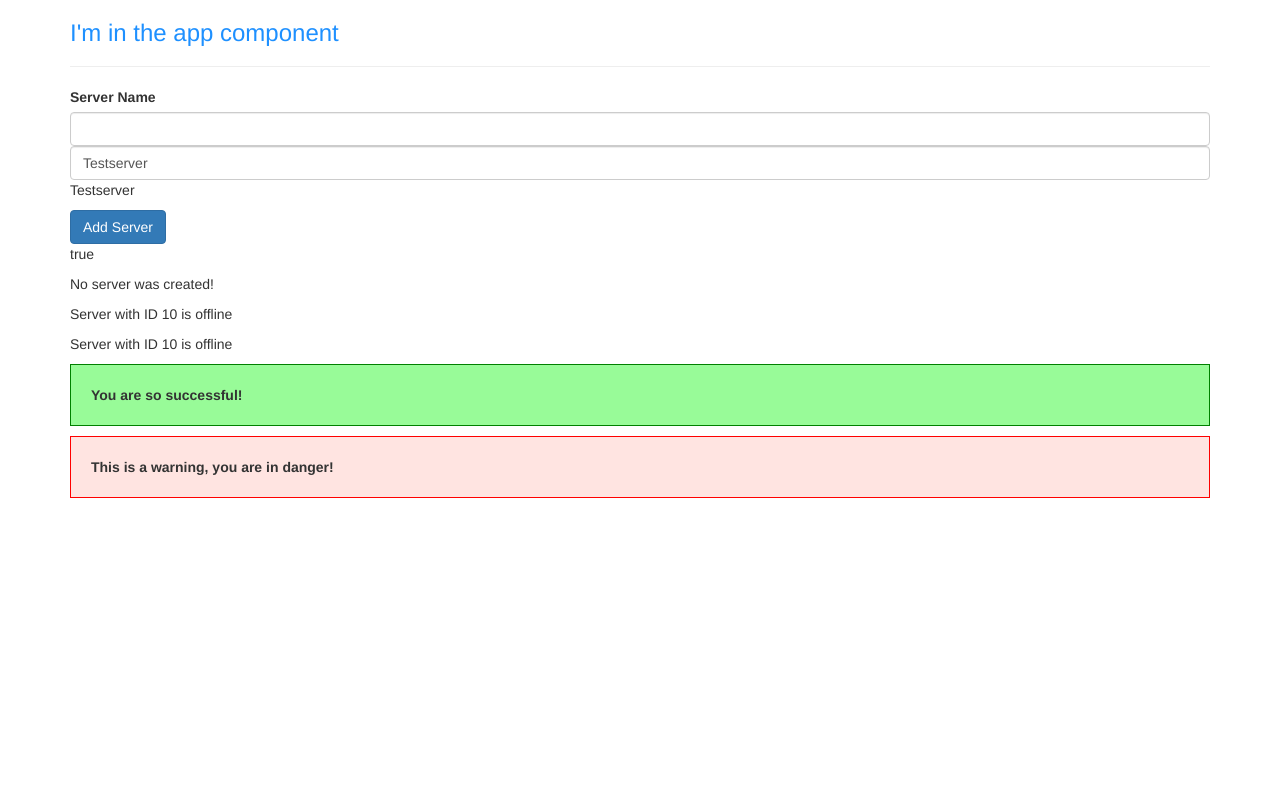
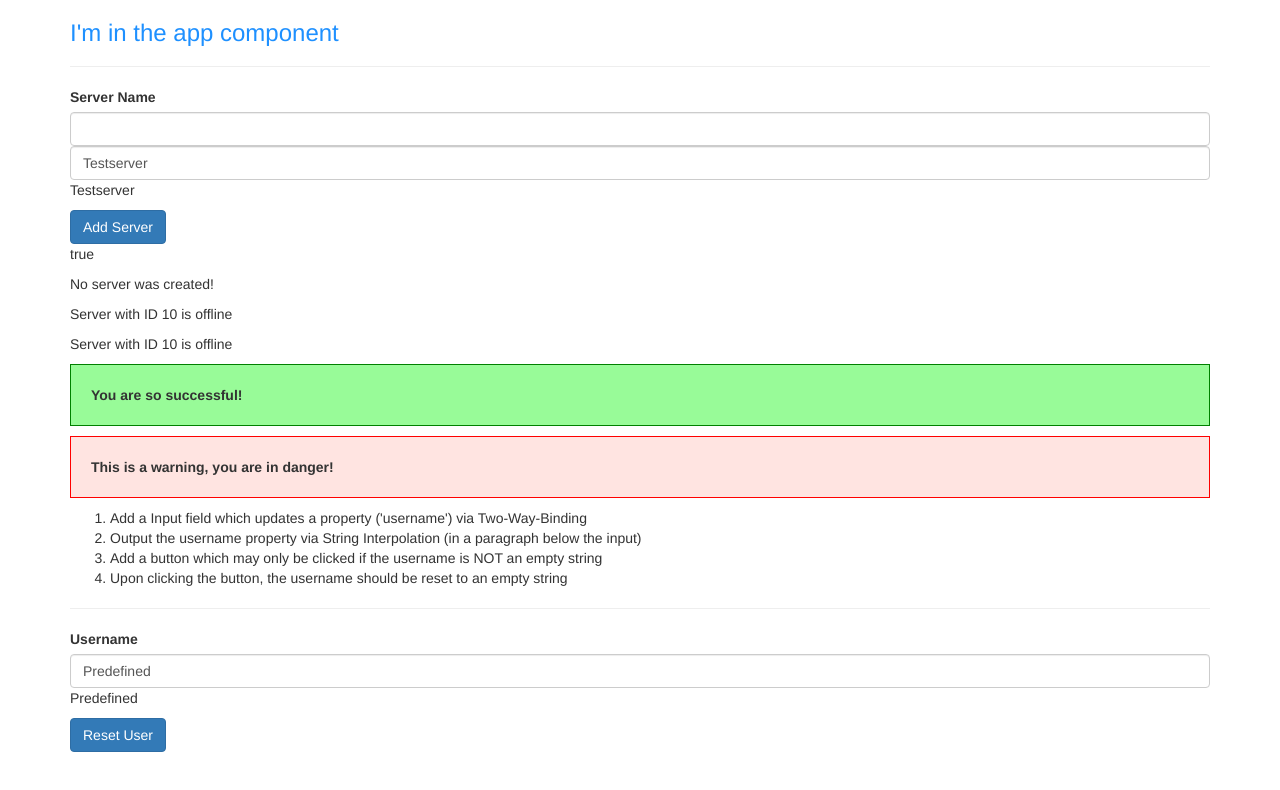
Before and after one commit to fabianoyoschitaki/angular-6-course, an Angular app: page / in a window 1280 px wide. Shown: the top 790 px of the page. Built offline with nearby package versions, Linux system fonts and the light colour scheme.

Commit message:
directives

```diff
--- a/src/app/app.component.html
+++ b/src/app/app.component.html
@@ -8,6 +8,22 @@
       <div class="app-servers"></div>
       <app-success-alert></app-success-alert>
       <app-warning-alert></app-warning-alert>
+
+      <ol>
+        <li>Add a Input field which updates a property ('username') via Two-Way-Binding</li>
+        <li>Output the username property via String Interpolation (in a paragraph below the input)</li>
+        <li>Add a button which may only be clicked if the username is NOT an empty string</li>
+        <li>Upon clicking the button, the username should be reset to an empty string</li>
+      </ol>
+      <hr>
+      <label>Username</label>
+      <input type="text" class="form-control" [(ngModel)]="username">
+      <p>{{ username }}</p>
+      <button
+        class="btn btn-primary"
+        [disabled]="username === ''"
+        (click)="username = ''">Reset User</button>
+
     </div>
   </div>
 </div>
--- a/src/app/app.component.ts
+++ b/src/app/app.component.ts
@@ -11,5 +11,5 @@
   `]
 })
 export class AppComponent {
-
+  username = 'Predefined';
 }
```
Also changed, not shown: angular.txt.
